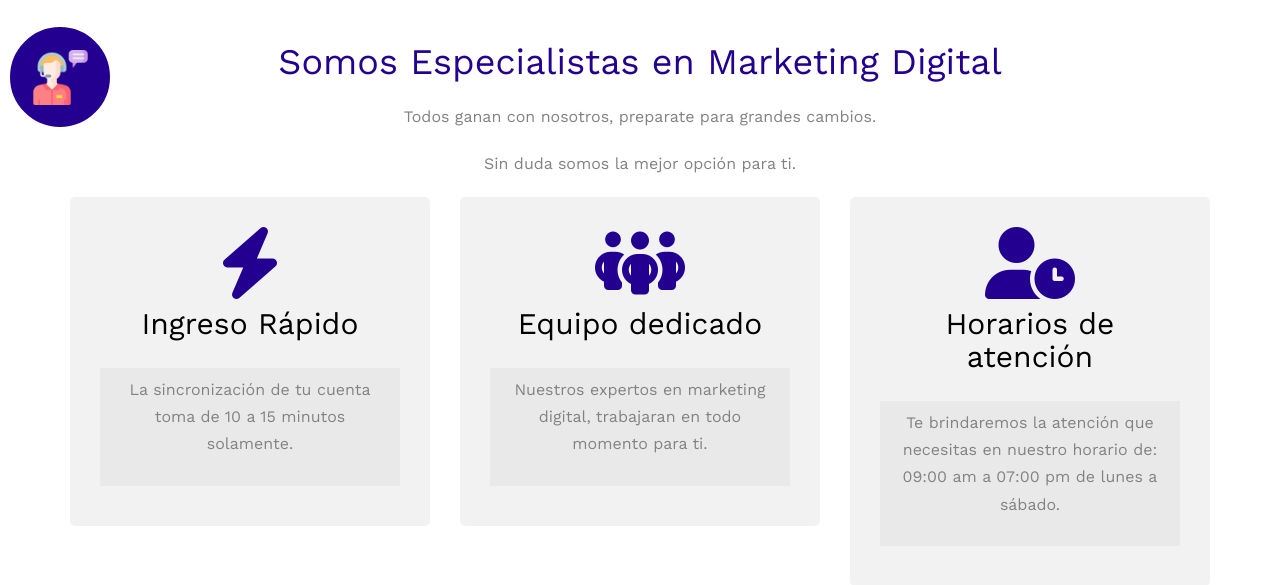
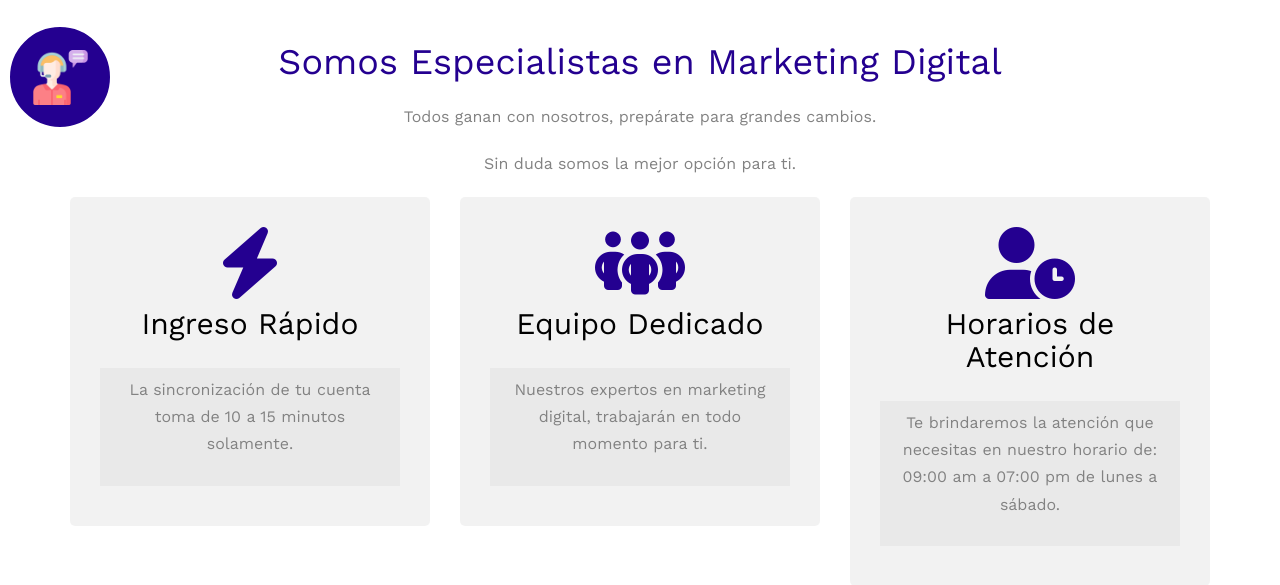
Before and after one commit to CarlosMastache20/GlowingDigitalChatBot, a Django app: page /blog/nosotros in a window 1280 px wide. Shown: the part 669-1254 px from the top of the page. Run offline with Django 4.2, Linux system fonts and the light colour scheme; some libraries are stand-ins or nearby versions; some web fonts are replaced.

Commit message:
acentos3

```diff
--- a/blog/templates/blog/inicio.html
+++ b/blog/templates/blog/inicio.html
@@ -122,7 +122,7 @@
 					</div>
 					<div class="col-md-4 animate-box">
 						<h4>Atención Personalizada </h4>
-						<p style="text-align: justify;">Para la mejor experiencia de contacto te asignaremos un asesor solamente para ti, quién te guiará durante todo el proceso y resolverá cada una de tus dudas, nuestro personal esta altamente calificado para que tu colaboración sea todo un éxito.</p>
+						<p style="text-align: justify;">Para una mejor experiencia de contacto te asignaremos un asesor altamente calificado, quién te guiará durante todo el proceso y resolverá cada una de tus dudas para que tu colaboración sea todo un éxito.</p>
 					</div>
 				</div>
 				<div class="col-md-12 text-center animate-box">
--- a/blog/templates/blog/nosotros.html
+++ b/blog/templates/blog/nosotros.html
@@ -23,7 +23,7 @@
 		<div class="container">
 			<div class="row">
                 <h1 class="text-center" style="color: #240090">Somos Especialistas en Marketing Digital</h1>
-                <p class="text-center">Todos ganan con nosotros, preparate para grandes cambios.</p>
+                <p class="text-center">Todos ganan con nosotros, prepárate para grandes cambios.</p>
                 <p class="text-center">Sin duda somos la mejor opción para ti.</p>
 
 				<div class="pricing">
@@ -41,8 +41,8 @@
 						<div class="price-box popular">
 							<div class="price"><i class="fa-solid fa-people-group"></i></div>
 							<ul class="classes">
-								<li> <h2>Equipo dedicado</h2> </li>
-								<li class="color"><p>Nuestros expertos en marketing digital, trabajaran en todo momento para ti. </p></li>
+								<li> <h2>Equipo Dedicado</h2> </li>
+								<li class="color"><p>Nuestros expertos en marketing digital, trabajarán en todo momento para ti. </p></li>
 							</ul>
 						</div>
 					</div>
@@ -52,7 +52,7 @@
 						<div class="price-box popular">
 							<div class="price"><i class="fa-solid fa-user-clock"></i></div>
 							<ul class="classes">
-								<li> <h2>Horarios de atención</h2> </li>
+								<li> <h2>Horarios de Atención</h2> </li>
 								<li class="color"><p>Te brindaremos la atención que necesitas en nuestro horario de: 09:00 am a 07:00 pm de lunes a sábado.</p></li>
 							</ul>
 						</div>
--- a/blog/templates/blog/testimonios.html
+++ b/blog/templates/blog/testimonios.html
@@ -139,7 +139,7 @@
 
         <div class="row" style="align-content: center;">
 
-            <h2 class="text-center" style="color: #240090; font-weight: 450; margin-top: 30px;"> Y ASI HAY MAS PERSONAS QUE COMENTAN LO BUENO QUE ES COLABORAR CON NOSOTROS </h2>
+            <h2 class="text-center" style="color: #240090; font-weight: 450; margin-top: 30px;"> Y ASÍ HAY MAS PERSONAS QUE COMENTAN LO BUENO QUE ES COLABORAR CON NOSOTROS </h2>
 
             <img src="{% static 'blog/images/captura1.jpg' %}"   style="margin: 20px 20px;  border:3px solid #240090;" class="img-fluid" alt="..." >
             <img src="{% static 'blog/images/captura2.jpg' %}" style="margin: 20px 20px; border:3px solid #240090;"  class="img-fluid" alt="..." >
```
